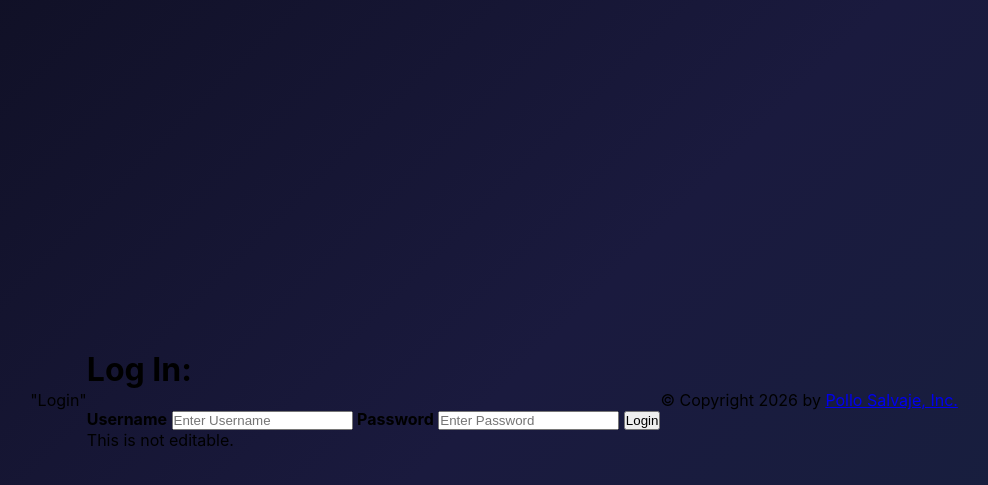
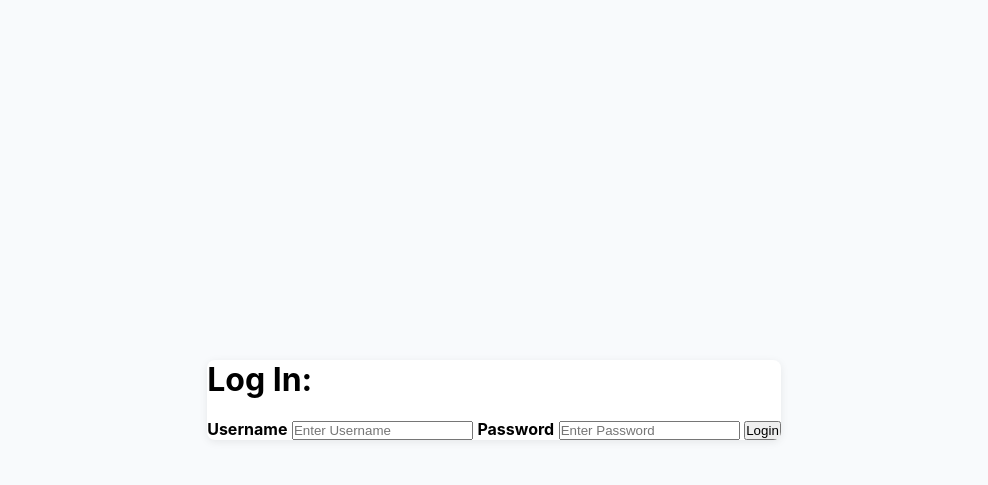
Before and after one commit to rosey99/nada, a FastAPI app: page /agent/v1/login in a window 1280 px wide. Shown: the top 485 px of the page, without its empty margins (146-1134 px from the left). Run offline with FastAPI, Linux system fonts and the light colour scheme; parts of the project's set-up code (start-up, migrations or seed data) failed here and were passed over.

Commit message:
basic login capability

```diff
--- a/nada/fastapi_agent/chat_ui/templates/base.html
+++ b/nada/fastapi_agent/chat_ui/templates/base.html
@@ -12,12 +12,8 @@
         <title>{% block title %}{% endblock %} - No Title</title>
         {% endblock %}
     </head>
-    <body>
+    <body class="minimal">
         <div id="content">{% block content %}{% endblock %}</div>
-        <footer id="footer">
-            {% block footer %} &copy; Copyright 2026 by
-            <a href="https://pollosalvaje.com"> Pollo Salvaje, Inc.</a>
-            {% endblock %}
-        </footer>
+        <footer id="footer">{% block footer %} {% endblock %}</footer>
     </body>
 </html>
--- a/nada/fastapi_agent/chat_ui/templates/login.html
+++ b/nada/fastapi_agent/chat_ui/templates/login.html
@@ -1,11 +1,10 @@
-{% extends "base.html" %} {% block head %} {% block title %}"Login"{% endblock
-%} {{ super() }} {% endblock %} {% block content %}
-<h1>Log In:</h1>
-<br />
-
-<div>
+{% extends "base.html" %} {% block head %} {{ super() }} {% endblock %} {% block
+content %}
+<div class="chat-panel">
+    <h1>Log In:</h1>
+    <br />
     <form action="/agent/v1/login/authorize" method="post">
-        <div class="container">
+        <div>
             <label for="username"><b>Username</b></label>
             <input
                 type="text"
@@ -27,6 +26,6 @@
     </form>
 </div>
 <div>
-    <p>This is not editable.</p>
+    <!--<p>This is not editable.</p>-->
 </div>
 {% endblock %}
```
